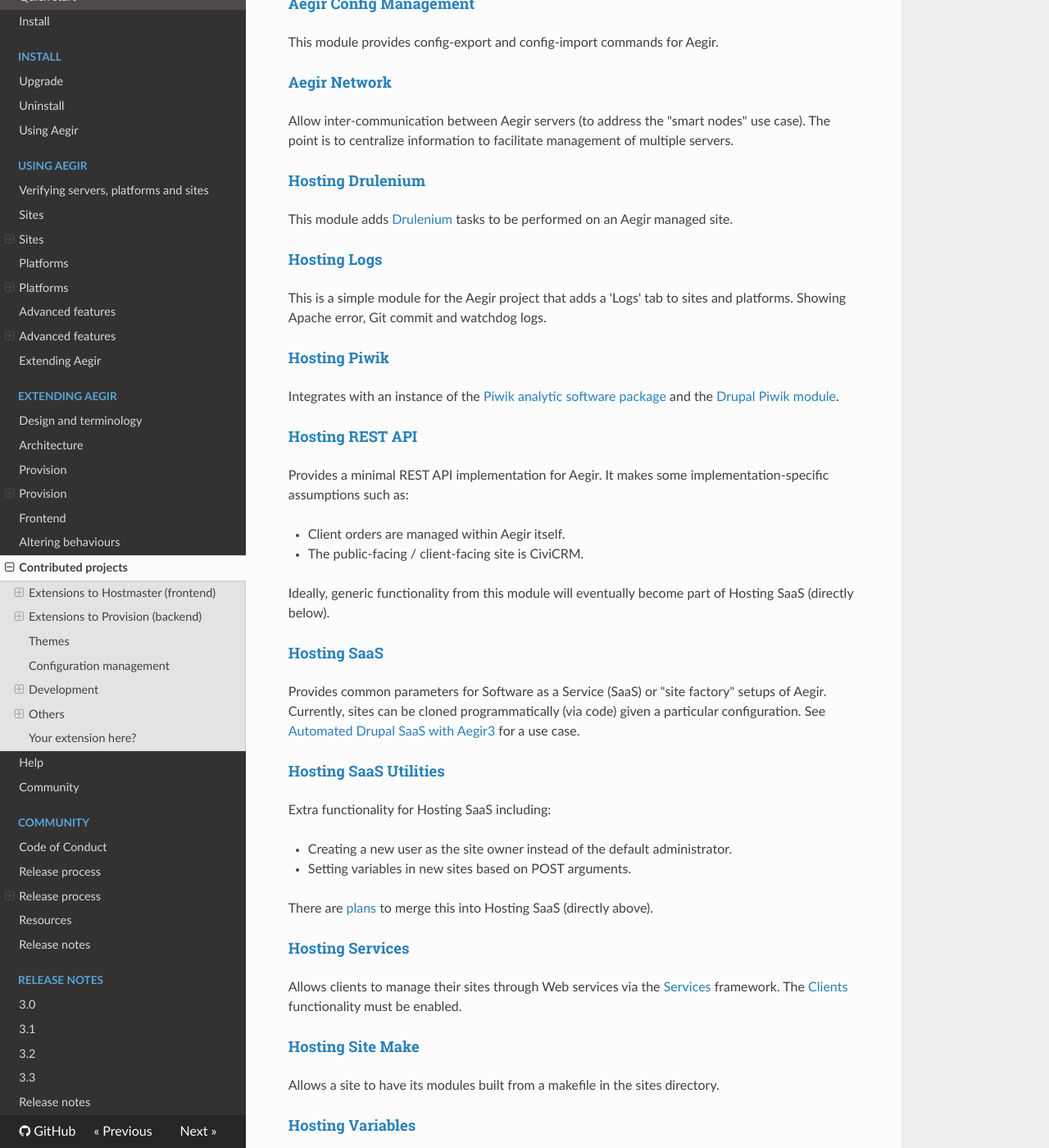
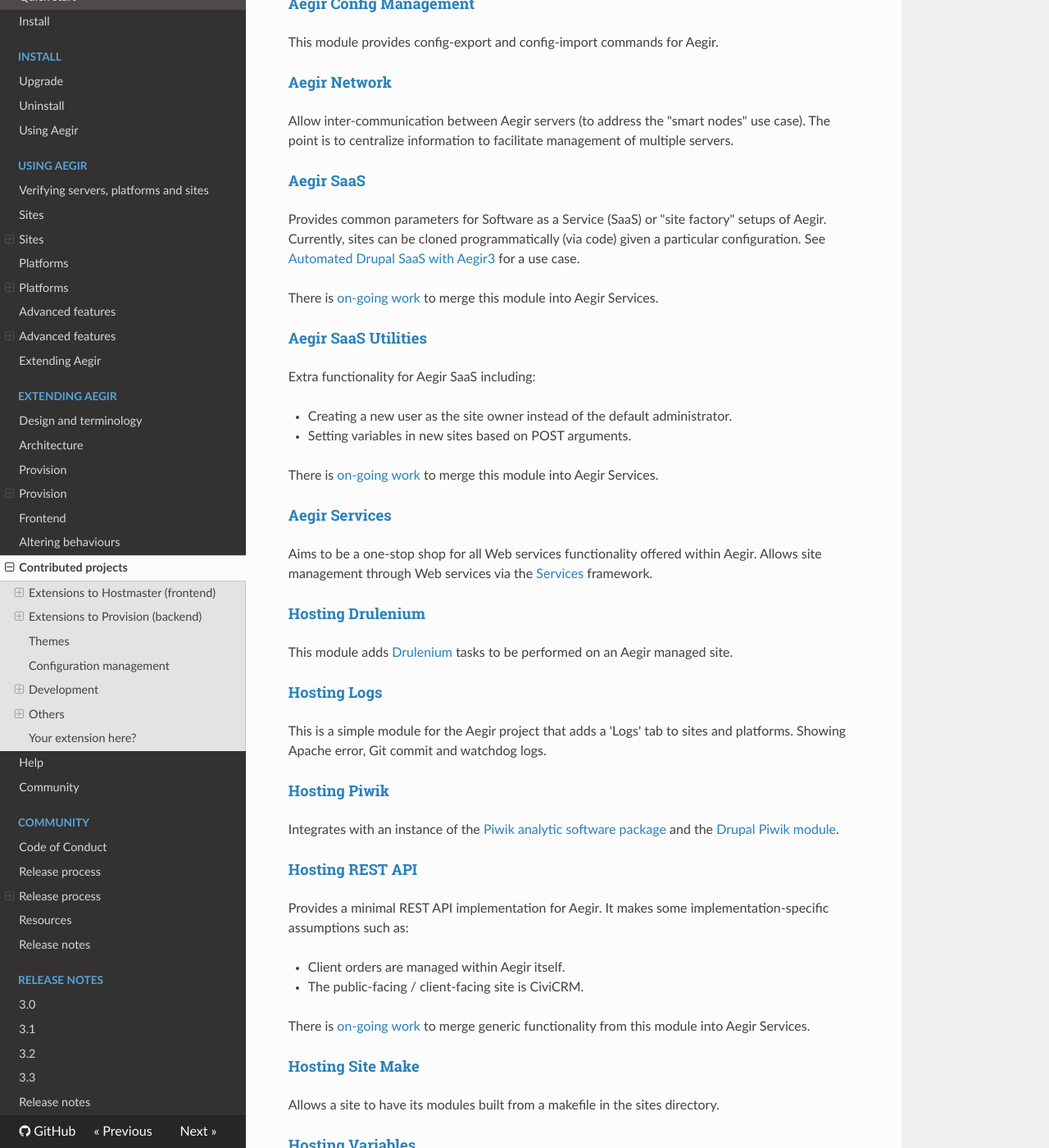
Before and after one commit to aegir-project/documentation, an MkDocs documentation site: the page built from docs/extend/contrib.md, in a window 1280 px wide and 1400 px high, scrolled down 1532 px. Shown: the whole window at 82% size. Built offline with MkDocs 1.6.1, drawn with Linux system fonts in a browser that asks for light colours; nearby versions of some CDN libraries; old or Windows-style settings are respelled for this version of MkDocs; some of the changed text lies outside the part shown.

Commit message:
Updated titles and plans for all Web services modules on the contrib page.

```diff
--- a/docs/extend/contrib.md
+++ b/docs/extend/contrib.md
@@ -54,6 +54,25 @@
 
 Allow inter-communication between Aegir servers (to address the "smart nodes" use case). The point is to centralize information to facilitate management of multiple servers.
 
+#### [Aegir SaaS](https://www.drupal.org/project/hosting_saas)
+
+Provides common parameters for Software as a Service (SaaS) or "site factory" setups of Aegir.  Currently, sites can be cloned programmatically (via code) given a particular configuration.  See [Automated Drupal SaaS with Aegir3](https://praxis.coop/en/blog/automated-drupal-saas-aegir3) for a use case.
+
+There is [on-going work](https://www.drupal.org/node/2705805) to merge this module into Aegir Services.
+
+#### [Aegir SaaS Utilities](https://github.com/PraxisLabs/hosting_saas_utils)
+
+Extra functionality for Aegir SaaS including:
+
+* Creating a new user as the site owner instead of the default administrator.
+* Setting variables in new sites based on POST arguments.
+
+There is [on-going work](https://www.drupal.org/node/2705805) to merge this module into Aegir Services.
+
+#### [Aegir Services](https://www.drupal.org/project/hosting_services)
+
+Aims to be a one-stop shop for all Web services functionality offered within Aegir. Allows site management through Web services via the [Services](https://www.drupal.org/project/services) framework.
+
 #### [Hosting Drulenium](https://www.drupal.org/project/hosting_drulenium)
 
 This module adds [Drulenium](https://www.drupal.org/project/drulenium) tasks to be performed on an Aegir managed site.
@@ -73,24 +92,7 @@
 * Client orders are managed within Aegir itself.
 * The public-facing / client-facing site is CiviCRM.
 
-Ideally, generic functionality from this module will eventually become part of Hosting SaaS (directly below).
-
-#### [Hosting SaaS](https://www.drupal.org/project/hosting_saas)
-
-Provides common parameters for Software as a Service (SaaS) or "site factory" setups of Aegir.  Currently, sites can be cloned programmatically (via code) given a particular configuration.  See [Automated Drupal SaaS with Aegir3](https://praxis.coop/en/blog/automated-drupal-saas-aegir3) for a use case.
-
-#### [Hosting SaaS Utilities](https://github.com/PraxisLabs/hosting_saas_utils)
-
-Extra functionality for Hosting SaaS including:
-
-* Creating a new user as the site owner instead of the default administrator.
-* Setting variables in new sites based on POST arguments.
-
-There are [plans](https://www.drupal.org/node/2698053) to merge this into Hosting SaaS (directly above).
-
-#### [Hosting Services](https://www.drupal.org/project/hosting_services)
-
-Allows clients to manage their sites through Web services via the [Services](https://www.drupal.org/project/services) framework.  The [Clients](../usage/advanced/clients.md) functionality must be enabled.
+There is [on-going work](https://www.drupal.org/node/2705805) to merge generic functionality from this module into Aegir Services.
 
 #### [Hosting Site Make](https://github.com/mglaman/hosting_site_make)
 
```
